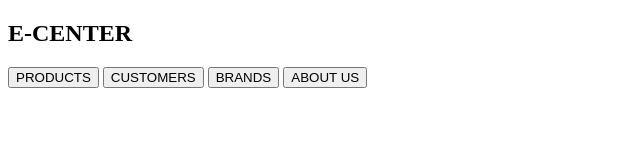
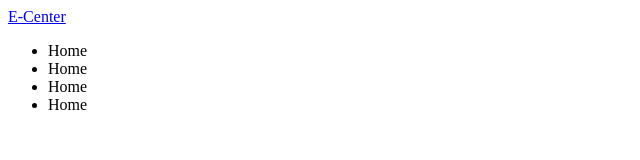
Before and after one commit to Debendra08/E--center-landing-page, a plain HTML site: page index.html in a window 1280 px wide. Shown: the whole page, without its empty margins (0-640 px from the left). Drawn offline with Linux system fonts and the light colour scheme.

Commit message:
Update index.html

```diff
--- a/index.html
+++ b/index.html
@@ -3,17 +3,19 @@
 <head>
     <meta charset="UTF-8">
     <meta name="viewport" content="width=device-width, initial-scale=1.0">
-    <title>E-Center</title>
+    <title>Navigation Bar</title>
 </head>
 <body>
-    <section class="hero">
-        <div class="heading">
-            <h1>E-CENTER</h1>
-            <button>PRODUCTS</button>
-            <button>CUSTOMERS</button>
-            <button>BRANDS</button>
-            <button>ABOUT US</button>
+    <nav class="navbar">
+        <div class="navdiv">
+            <div class="logo"><a href="#">E-Center</a></div>
+            <ul>
+                <li><a href="#"></a>Home</li>
+                <li><a href="#"></a>Home</li>
+                <li><a href="#"></a>Home</li>
+                <li><a href="#"></a>Home</li>
+            </ul>
         </div>
-    </section>
+    </nav>
 </body>
 </html>
```
